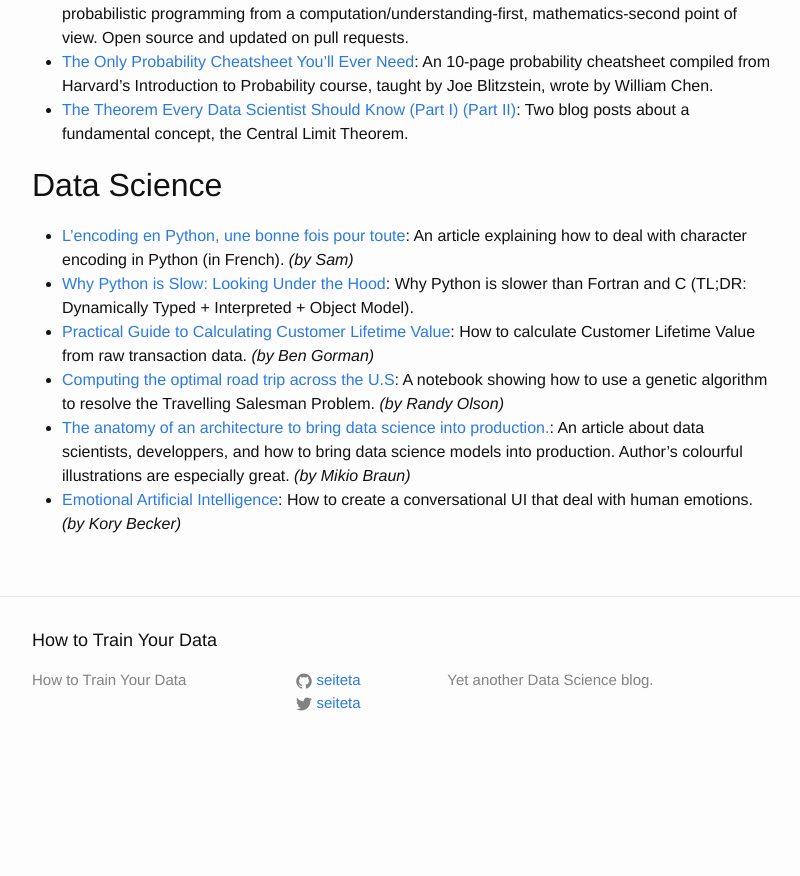
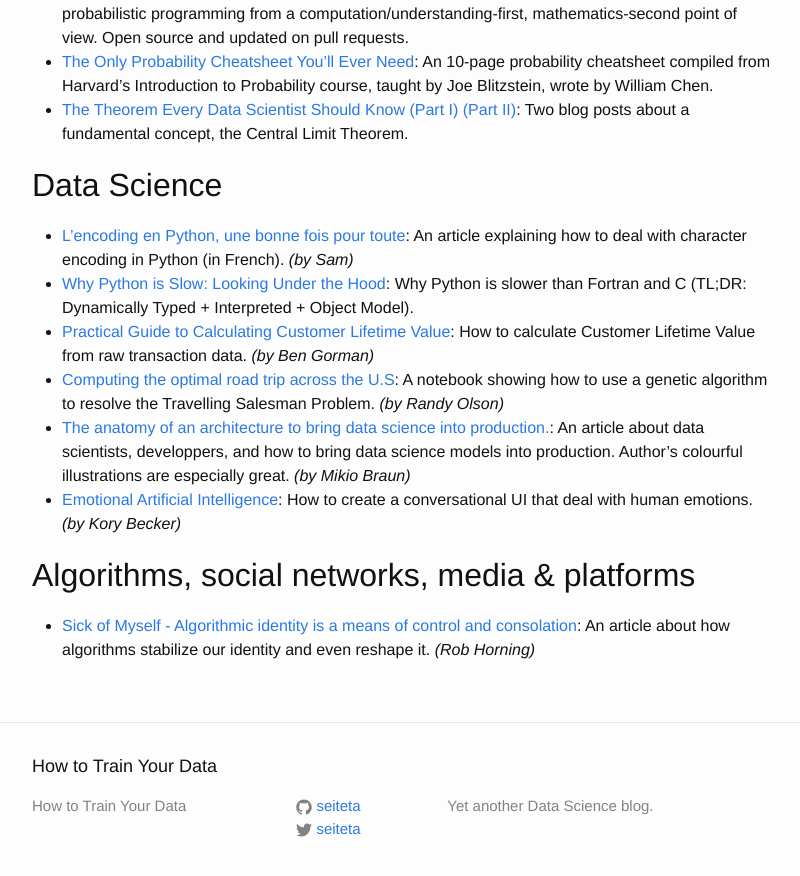
Before and after one commit to seiteta/seiteta.github.io_old, a Jekyll site: the page built from _posts/2015-01-04-articles.md, in a window 1280 px wide and 900 px high, scrolled down 1017 px. Shown: the top 876 px of the window, without its empty margins (238-1038 px from the left). Built offline with Jekyll 4.4.1, drawn with Linux system fonts in a browser that asks for light colours; before the commit the page ends 1791 px from its top, so only the background shows below that.

Commit message:
Update 2015-01-04-articles.md

```diff
--- a/_posts/2015-01-04-articles.md
+++ b/_posts/2015-01-04-articles.md
@@ -38,3 +38,7 @@ author: Frédéric Bardolle
 * [Computing the optimal road trip across the U.S](https://github.com/rhiever/Data-Analysis-and-Machine-Learning-Projects/blob/master/optimal-road-trip/Computing%20the%20optimal%20road%20trip%20across%20the%20U.S..ipynb): A notebook showing how to use a genetic algorithm to resolve the Travelling Salesman Problem. *(by Randy Olson)*
 * [The anatomy of an architecture to bring data science into production.](https://www.oreilly.com/ideas/what-is-hardcore-data-science-in-practice): An article about data scientists, developpers, and how to bring data science models into production. Author's colourful illustrations are especially great. *(by Mikio Braun)*
 * [Emotional Artificial Intelligence](http://www.primaryobjects.com/2016/10/24/emotional-artificial-intelligence/): How to create a conversational UI that deal with human emotions. *(by Kory Becker)*
+
+## Algorithms, social networks, media & platforms
+
+* [Sick of Myself - Algorithmic identity is a means of control and consolation](http://reallifemag.com/sick-of-myself/): An article about how algorithms stabilize our identity and even reshape it. *(Rob Horning)*
```
